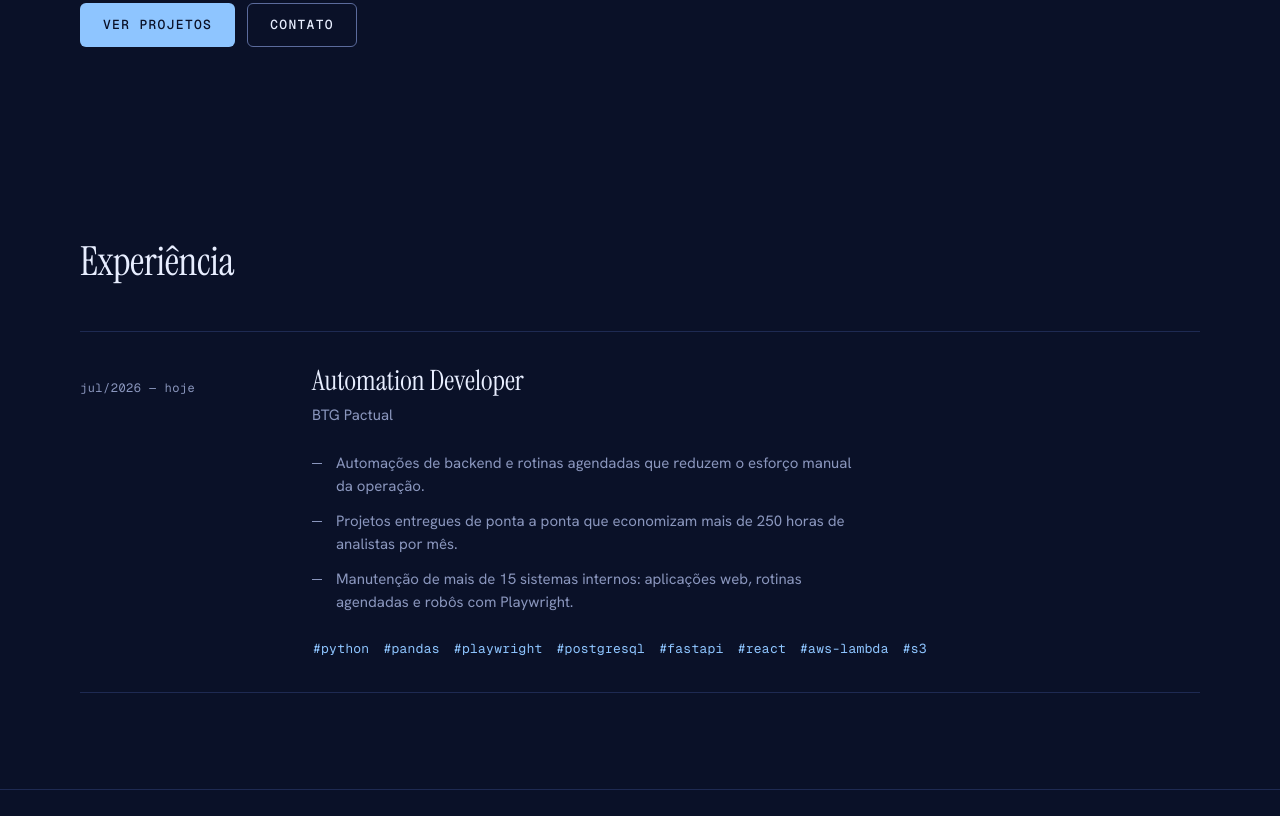
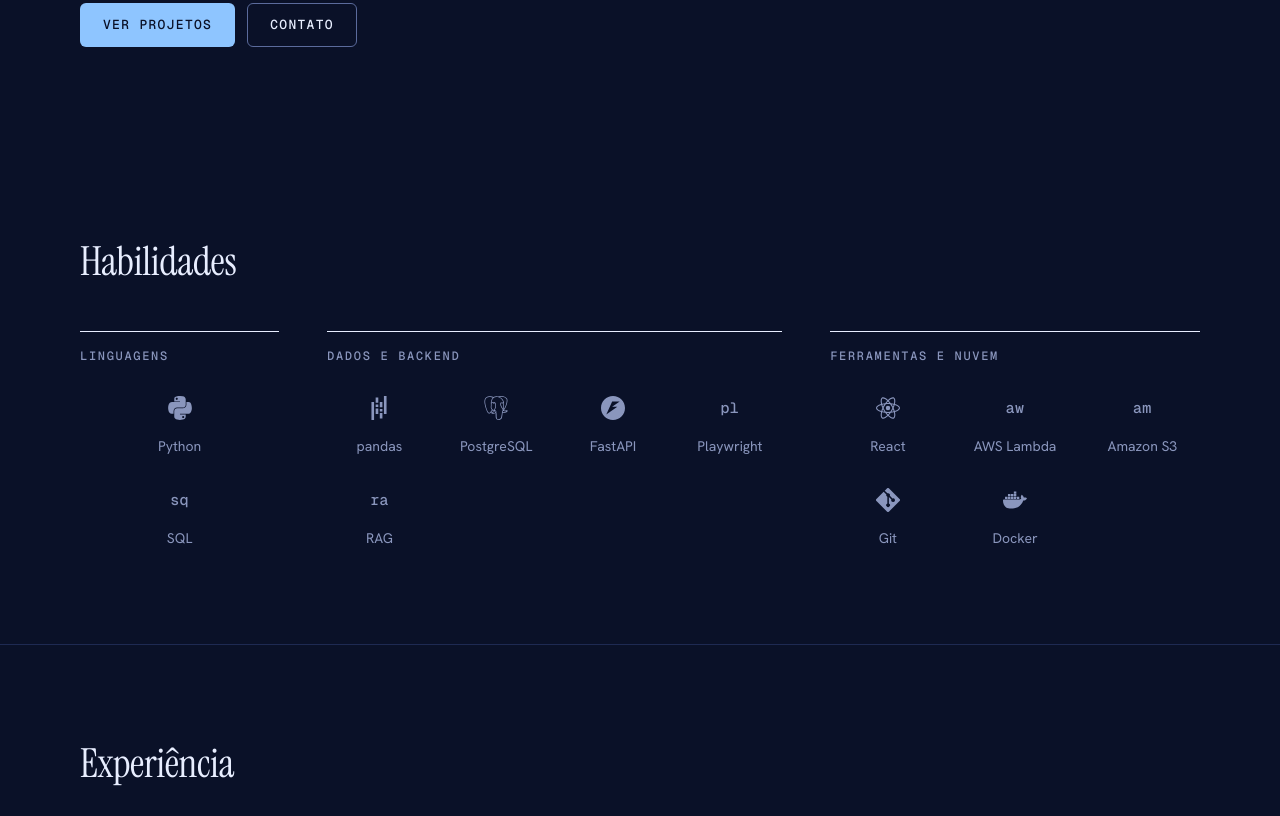
Before and after one commit to matheusmqm/portfolio, an Astro site: page / in a window 1280 px wide. Shown: the part 704-1520 px from the top of the page. Built offline with nearby package versions, Linux system fonts and the light colour scheme; Astro itself is replaced by a stand-in of ours.

Commit message:
feat: seção de skills com ícones
Co-Authored-By: Claude Sonnet 5.5 <noreply@anthropic.com>

```diff
--- /dev/null
+++ b/src/components/SkillGroup.astro
@@ -0,0 +1,27 @@
+---
+import type { Skill } from '../data/site';
+interface Props {
+  title: string;
+  items: Skill[];
+}
+const { title, items } = Astro.props;
+const base = import.meta.env.BASE_URL.replace(/\/$/, '');
+---
+
+<div class="skillgroup">
+  <h3 class="skillgroup__title">{title}</h3>
+  <ul class="skillgroup__list">
+    {
+      items.map((s) => (
+        <li class="skill">
+          {s.icon ? (
+            <span class="skill__icon" style={`--icon:url(${base}/icons/${s.icon}.svg)`} aria-hidden="true" />
+          ) : (
+            <span class="skill__icon skill__icon--none" aria-hidden="true">{s.name.slice(0, 2)}</span>
+          )}
+          <span class="skill__name">{s.name}</span>
+        </li>
+      ))
+    }
+  </ul>
+</div>
--- a/src/styles/components.css
+++ b/src/styles/components.css
@@ -100,6 +100,16 @@ a.tag:is(:active,.is-active), button.tag:is(:active,.is-active) { color: var(--a
 .profile dt { padding-top: 4px; }
 .profile__links { display: flex; flex-wrap: wrap; gap: var(--space-2) var(--space-6); font: 500 12px/16px var(--font-mono); letter-spacing: 0.14em; text-transform: uppercase; }
 
+/* ---------- skills ---------- */
+.skills { display: grid; grid-template-columns: 0.7fr 1.6fr 1.3fr; gap: var(--space-7); }
+.skillgroup { border-top: 1px solid var(--text); padding-top: var(--space-4); }
+.skillgroup__title { font: 500 12px/16px var(--font-mono); letter-spacing: 0.14em; text-transform: uppercase; color: var(--text-muted); margin-bottom: var(--space-5); }
+.skillgroup__list { display: grid; grid-template-columns: repeat(auto-fill, minmax(104px, 1fr)); gap: var(--space-5) var(--space-3); }
+.skill { display: grid; justify-items: center; gap: var(--space-2); text-align: center; color: var(--text-muted); font-size: 14px; line-height: 20px; overflow-wrap: anywhere; }
+.skill__icon { width: 40px; height: 40px; background: currentColor; mask: var(--icon) center / 24px no-repeat; -webkit-mask: var(--icon) center / 24px no-repeat; }
+.skill__icon--none { mask: none; -webkit-mask: none; background: none; display: grid; place-items: center; font: 500 15px/20px var(--font-mono); letter-spacing: 0.02em; text-transform: lowercase; color: var(--text-muted); }
+.skill:hover { color: var(--text); }
+
 /* ---------- experiência ---------- */
 .exp { display: grid; grid-template-columns: 200px 1fr; gap: var(--space-6); padding-block: var(--space-6); border-top: 1px solid var(--border); }
 .exp:last-child { border-bottom: 1px solid var(--border); }
@@ -183,6 +193,7 @@ a.tag:is(:active,.is-active), button.tag:is(:active,.is-active) { color: var(--a
 @container page (max-width: 900px) {
   .grid { grid-template-columns: repeat(2, minmax(0, 1fr)); }
   .hero__grid { grid-template-columns: 1fr; gap: var(--space-7); }
+  .skills { grid-template-columns: 1fr; }
   .pj-grid { gap: var(--space-7); }
 }
 @container page (max-width: 640px) {
--- a/src/views/HomeView.astro
+++ b/src/views/HomeView.astro
@@ -9,7 +9,8 @@ import FilterBar from '../components/FilterBar.astro';
 import ProjectCard from '../components/ProjectCard.astro';
 import ProjectList from '../components/ProjectList.astro';
 import { t, paths, social, type Lang } from '../i18n/ui';
-import { experience } from '../data/site';
+import SkillGroup from '../components/SkillGroup.astro';
+import { experience, skills } from '../data/site';
 
 interface Props {
   lang: Lang;
@@ -54,6 +55,15 @@ const altHref = paths.home(lang === 'pt' ? 'en' : 'pt');
         </div>
       </div>
       <ProfileCard lang={lang} />
+    </div>
+  </section>
+
+  <section class="section" id={id.skills} aria-labelledby={`${id.skills}-title`}>
+    <div class="wrap">
+      <div class="section__head"><h2 id={`${id.skills}-title`}>{u.skills}</h2></div>
+      <div class="skills">
+        {skills.map((g) => <SkillGroup title={g.title[lang]} items={g.items} />)}
+      </div>
     </div>
   </section>
 
```
Also changed, not shown: scripts/verify-home.test.mjs (+9 -1 lines).
